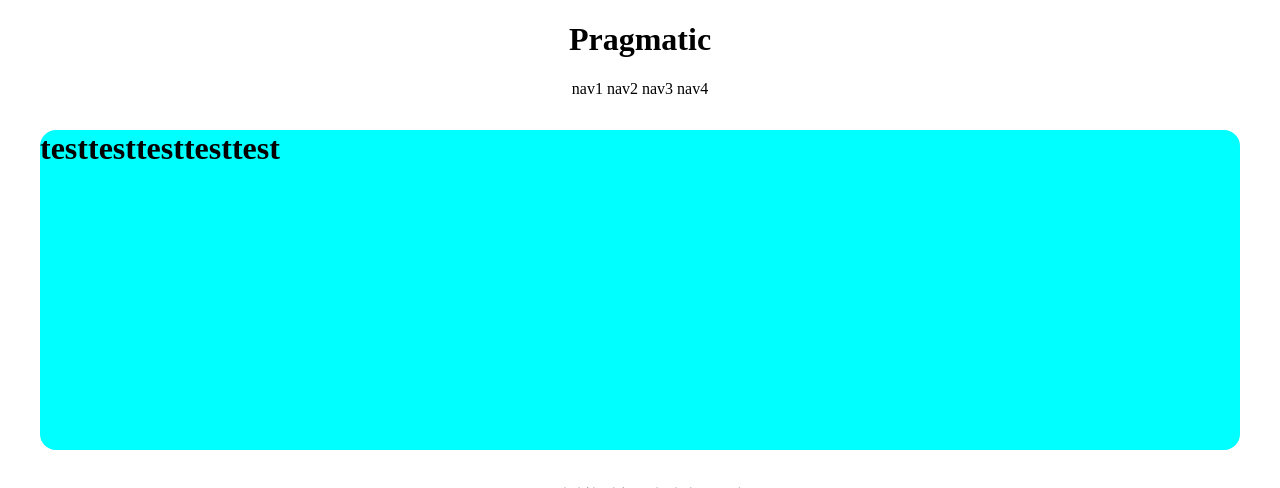
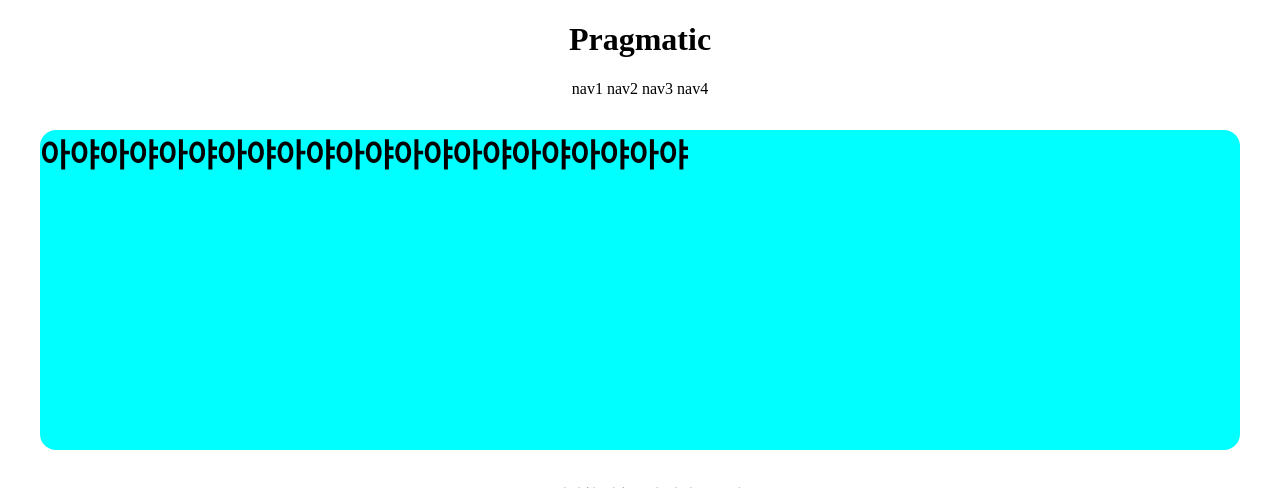
Before and after one commit to kanggihoon/gis_self, a Django app: page /account/hello_world/ in a window 1280 px wide. Shown: the top 488 px of the page. Run offline with Django 3.2, Linux system fonts and the light colour scheme; parts of the project's set-up code (start-up, migrations or seed data) failed here and were passed over.

Commit message:
self test 7/5

```diff
--- a/accountapp/templates/accountapp/hello_world.html
+++ b/accountapp/templates/accountapp/hello_world.html
@@ -3,7 +3,7 @@
 {% block content %}
 
     <div style="height: 20rem; background-color: aqua; margin: 2rem; border-radius: 1rem;">
-        <h1>testtesttesttesttest</h1>
+        <h1>아야아야아야아야아야아야아야아야아야아야아야</h1>
     </div>
 
 {% endblock %}
```
